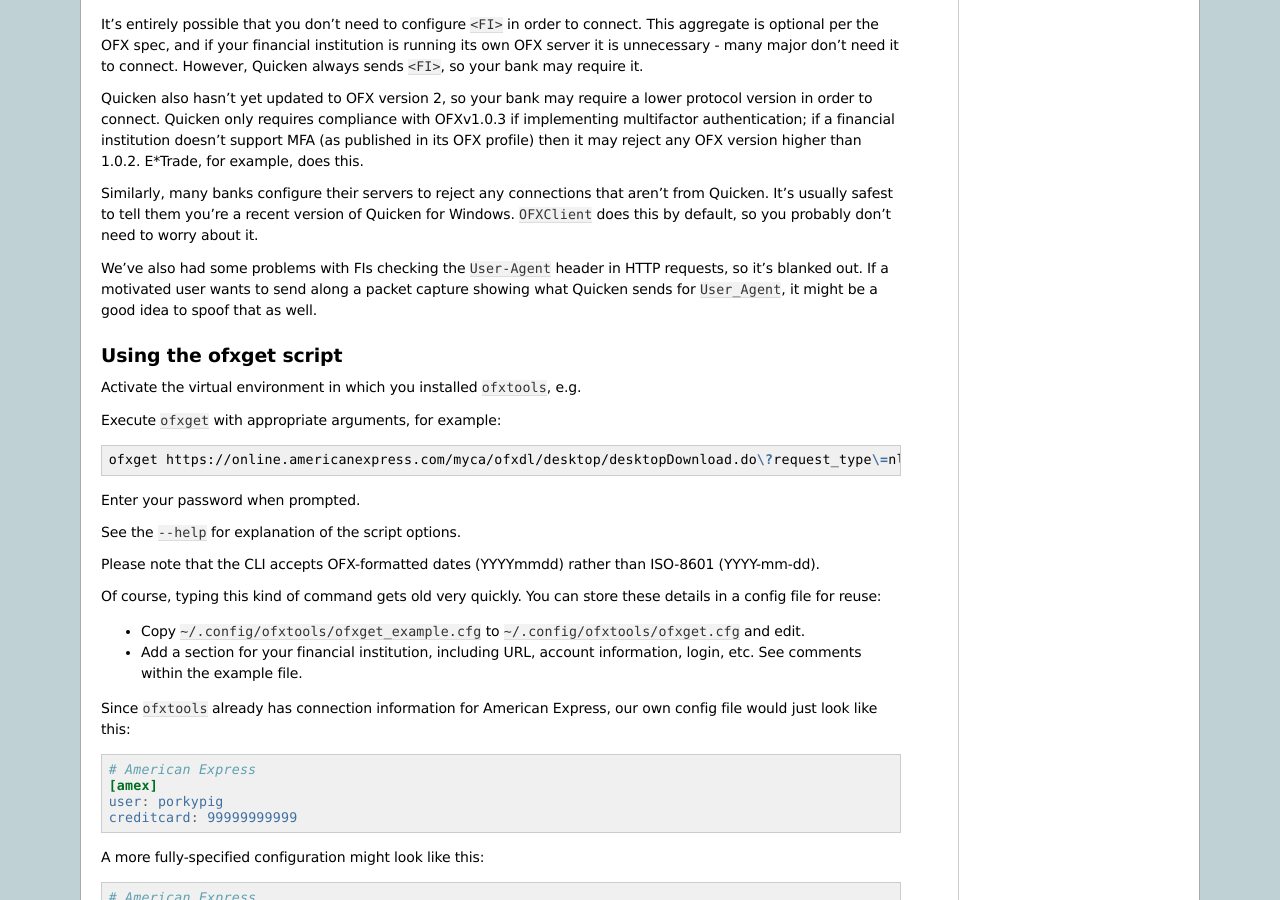
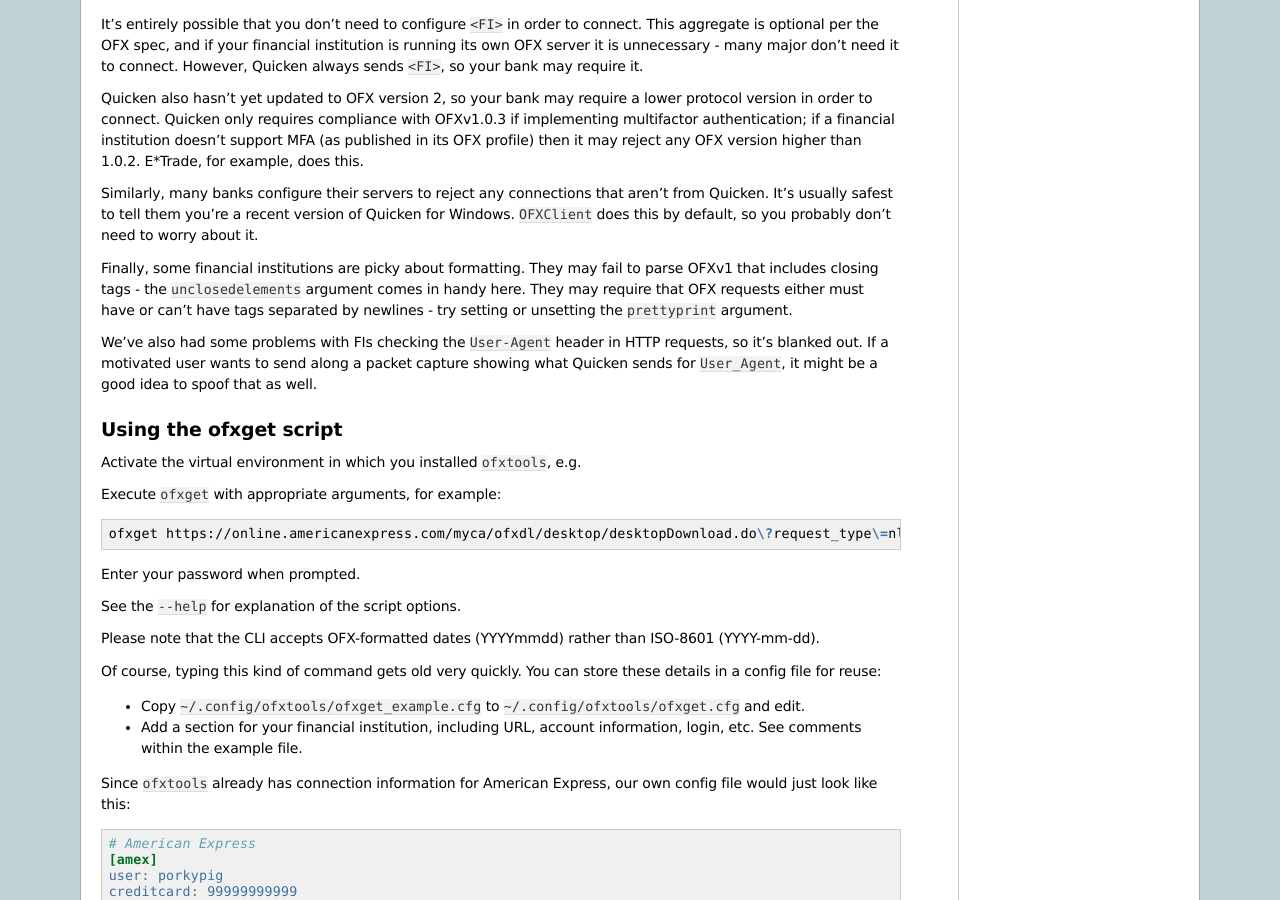
Before and after one commit to csingley/ofxtools, a Sphinx documentation site: the page built from docs/client.rst, in a window 1280 px wide and 900 px high, scrolled down 873 px. Built offline with Sphinx 7.4.7, drawn with Linux system fonts in a browser that asks for light colours.

Commit message:
Update docs for Client

```diff
--- a/docs/client.rst
+++ b/docs/client.rst
@@ -68,6 +68,12 @@ Similarly, many banks configure their servers to reject any connections that
 aren't from Quicken.  It's usually safest to tell them you're a recent version
 of Quicken for Windows.  ``OFXClient`` does this by default, so you probably
 don't need to worry about it.
+
+Finally, some financial institutions are picky about formatting.  They may
+fail to parse OFXv1 that includes closing tags - the ``unclosedelements``
+argument comes in handy here.  They may require that OFX requests either
+must have or can't have tags separated by newlines - try setting or
+unsetting the ``prettyprint`` argument.
 
 We've also had some problems with FIs checking the ``User-Agent`` header in
 HTTP requests, so it's blanked out.  If a motivated user wants to send along
```
